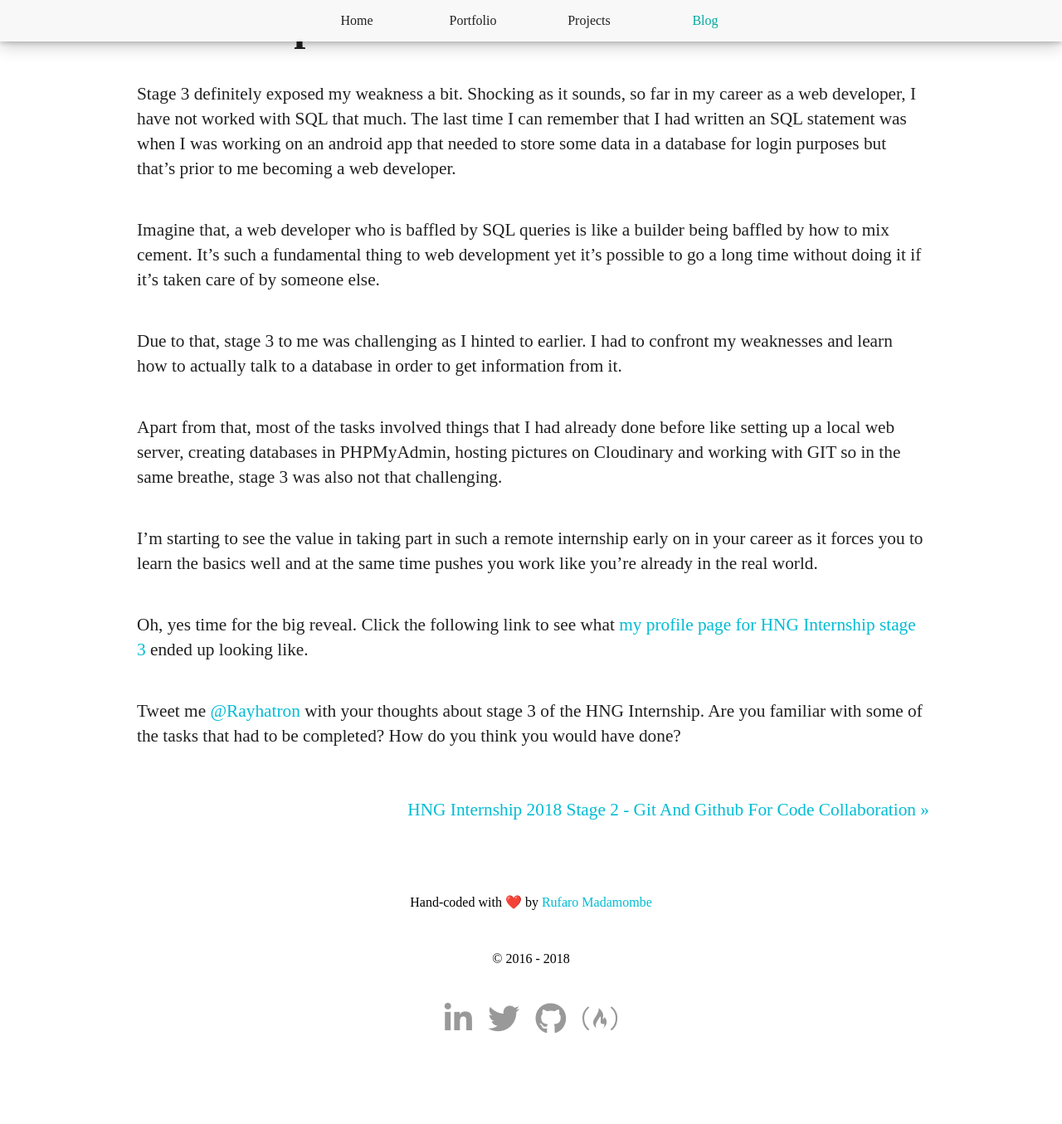
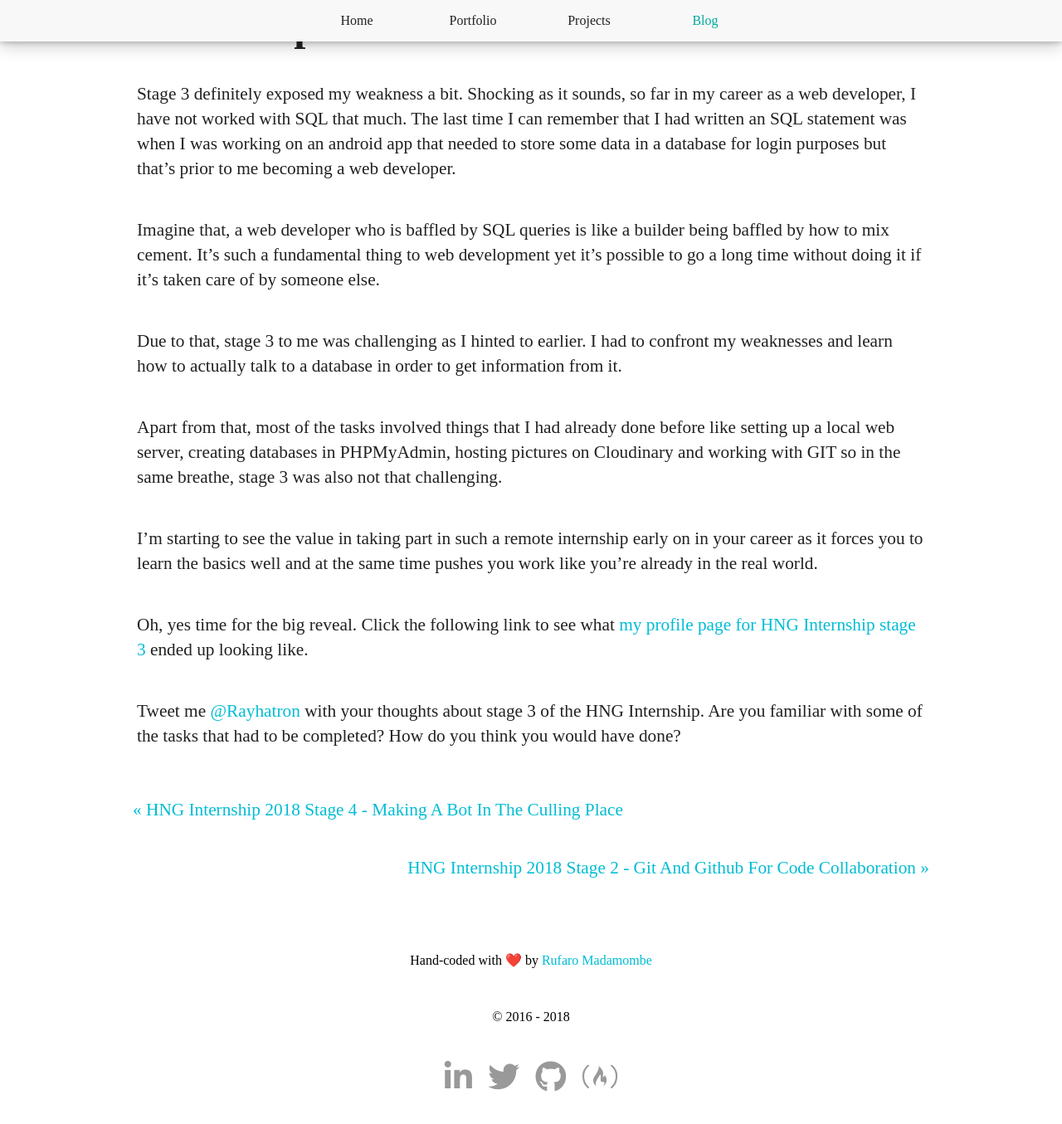
Before and after one commit to Rayhatron/rayhatron.github.io, a Jekyll site: the page built from _posts/hng-internship/2018-05-01-hng-internship-2018-stage-3-intro-to-phpmyadmin-and-sql.md, in a window 1280 px wide and 1400 px high, scrolled down 5353 px. Shown: the top 1355 px of the window at 83% size. Built offline with Jekyll 4.4.1, drawn with Linux system fonts in a browser that asks for light colours; nearby versions of some CDN libraries; emoji names are drawn with the system emoji font; some web fonts are replaced; before the commit the page ends 6683 px from its top, so only the background shows below that; some of the changed lines change nothing that is shown.

Commit message:
Blog Post: HNG Internship 2018 Stage 4 - Making A Bot In The Culling Place

```diff
--- /dev/null
+++ b/_posts/hng-internship/2018-05-06-hng-internship-2018-stage-4-making-a-bot-in-the-culling-place.md
@@ -0,0 +1,93 @@
+---
+title: HNG Internship 2018 Stage 4 - Making A Bot In The Culling Place
+description: My experience taking part in stage 4 of HNG Internship where we got to make bots using PHP, JavaScript and SQL.
+category: hng-internship
+date: 2018-05-06
+permalink: /blog/:title/
+tags:
+    - hng internship
+    - phpmyadmin
+    - sql
+    - bot
+---
+
+Alright, maybe I should stop linking the intro of these posts to the difficulty of the stage. When we talked about [stage 3 of the HNG Internship](/blog/hng-internship-2018-stage-3-intro-to-phpmyadmin-and-sql/){:target="_blank"} I said it puts the "*C* in challenging", as true as that was, stage 4 nullifies that statement.
+<!--more-->
+
+You see each new stage somehow manages to make the previous one look like a piece of cake and that's how it's supposed to be so it's great. Stage 4 also known as the culling place didn't disappoint in that area.
+
+## HNG Internship Stage 4 Tasks
+
+1. Build a chatbot.
+
+## That's it?
+
+Well, even though for HNG Internship stage 4 you just had to build a chatbot, that bot had a list of feature requirements that it had to fulfil for you to go to the next stage.
+
+### 1. Your bot should look nice
+
+As with any software that is used by people, it has an interface which is used to interact with it. So likewise, your bot had to have a chatting interface that looked good and resembled a chatbot. If you've been following my journey through the stages then you'd know that for this requirement you'll most likely be using [Figma design](https://www.figma.com/){:target="_blank"} to create the interface as we have been using the design software since [stage one of the HNG Internship](/blog/hng-internship-2018-stage-1-design-and-a-bit-of-code/){:target="_blank"}.
+
+### 2. Your bot should be able to respond to messages
+
+Well, it wouldn't be chatbot if it just looked nice but you couldn't chat with it, right? :stuck_out_tongue_winking_eye:
+
+The second requirement was that it should be functional meaning that if you send it a message then it should respond to that message. But how would your bot know what to say in response to a message?
+
+Well, there are two ways that it would know what to say.
+
+- If someone sends a message that you have a predefined fixed answer to then the bot should use that. For example, if a person was to send "aboutbot" then the bot should respond with its version number, this is something that you would have hardcoded as a response to such a message.
+- If someone sends a message that doesn't have a predefined fixed answer then the bot should get the answer to that message from the database.
+
+The first way that the bot responds to messages is pretty straightforward, however, the second way is the more interesting one. All the bots that are made for stage 4 share one brain which is a table called chatbot in a database that has a list of questions and answers to them.
+
+Any question can have multiple answers to it and if someone immediately repeats a message that they had just sent to your bot then the bot should pick a different answer from the one that it had previously sent so it doesn't repeat 1 answer multiple times in a row.
+
+At this point in time then you might be wondering how would it be able to respond to the messages from people? Well, your chatbot interface should have a form that accepts input in the form of text and when that form is submitted through a [POST request](https://www.w3schools.com/tags/ref_httpmethods.asp){:target="_blank"} to your profile page then some PHP code in your profile page should be able to handle that request.
+
+First of all, the [POST handler](https://www.w3schools.com/php/php_forms.asp){:target="_blank"} would make a check to see if the message sent is one of those predefined ones so that you can immediately respond to it without going to the database, however, if it's not then the code should query the database for answers to the received message.
+
+Once an answer to the message is found then the bot simply responds to the user using that. So what happens if there is no answer in the database to the message sent by the user?
+
+### 3. People should be able to train your chatbot
+
+In the case that no answer is found then your chatbot should respond with something like "Hey I don't know how to respond to that yet, you can train me by entering the following command: `train: question #answer #password`".
+
+That message will let the user know what they need to do in order to train the bot by entering the command specified at the end. Unfortunately or fortunately depending on your point of view, that means that you've got some extra work to do. Now, you've got to check each message that the user sends to see if it meets the training command criteria i.e does it begin with `train:` followed by something then a `#` then something again then a `#` and lastly a password.
+
+If the message sent meets that criteria then you'll have to check if the password is correct before proceeding. Note, that the chatbot specifications require that the password be literally "password". Talk about having a secure password right... :unamused:
+
+Once everything is all good then you have to insert the question and answer into the database. Remember earlier when we said that all the bots share one brain? Since they can all be trained then it means that your bot can know what another bot learned and vice versa.
+
+As beautiful as that sounds, it also means that all the bad language that some bots learn your bot might end up using to respond to people's messages. One of the requirements should probably have been to make sure that your bot can't be taught the bad language.
+
+Anyways it's not a perfect world.
+
+While we're still at the training of your bot, you'll definitely want to check if the question and answer already exist in the database so that you don't repeat them if they do and you might want to make sure that the supplied values in the training command are not empty just to be on the safe side otherwise you'll end up training your bot how to answer to nothing with something or worse nothing.
+
+Hmm, that'd be interesting come to think of it, answering nothing with nothing :laughing:
+
+## Give Your Bot Some Super Powers
+
+All those 3 requirements are what is essential for you to get to stage 5. However, if you'd like to have your bot stand out from the crowd then you'd give it some special abilities like being able to respond to questions like "What's the time?" with the actual time or being able to ask your bot to do cool stuff like evaluate a mathematical formula.
+
+If your bot managed to have that wow factor then you would have earned yourself a nice prize and the bragging rights of course. :sunglasses:
+
+## My Experience Surviving The Culling Place Of HNG Internship
+
+<div class="text-center"><img src="/images/blog/hng-internship/stage-4/hng-internship-stage-4.jpg" alt="HNG Internship 2018 Stage 4 slack channel description" title="HNG Internship 2018 Stage 4 slack channel description"/></div>
+
+You only realize why stage 4 was also called the culling place when you either make it out the other end or you don't. Remember HNG Internship is a 3-month remote internship designed to find the **most talented software developers** in ~~Nigeria~~ Africa.
+
+And that is exactly why stage 4 is the culling place, this is where most people drop out or they shine. Looking at it, building a chatbot might seem simple but when you have to do everything in one PHP file and jump between JavaScript for handling the user interactions, PHP for handling the POST request and SQL for interfacing with the database then it immediately isn't so simple.
+
+For me, it was an amazingly fun challenge. I started off with no clue of how it would turn out, then wrote some spaghetti code, standardized that code and ended up with a functional chatbot. While developing it, I shared how I was doing on Twitter.
+
+<div class="container">
+    <blockquote class="twitter-tweet" data-lang="en"><p lang="en" dir="ltr">Made some good progress on the <a href="https://twitter.com/hashtag/Bot?src=hash&amp;ref_src=twsrc%5Etfw">#Bot</a> for <a href="https://twitter.com/hnginternship?ref_src=twsrc%5Etfw">@hnginternship</a> stage 4. <br><br>It can now successfully accept input, search the DB for answers to questions and retrieve them if they are there otherwise it returns a prompt to the user to train it. <br><br>Still a long way to go<a href="https://twitter.com/hashtag/PHP?src=hash&amp;ref_src=twsrc%5Etfw">#PHP</a> <a href="https://twitter.com/hashtag/SQL?src=hash&amp;ref_src=twsrc%5Etfw">#SQL</a> <a href="https://twitter.com/hashtag/coding?src=hash&amp;ref_src=twsrc%5Etfw">#coding</a> <a href="https://t.co/W766RlkR0N">pic.twitter.com/W766RlkR0N</a></p>&mdash; Rufaro Madamombe (@Rayhatron) <a href="https://twitter.com/Rayhatron/status/987717657309917186?ref_src=twsrc%5Etfw">April 21, 2018</a></blockquote>
+    <script async src="https://platform.twitter.com/widgets.js" charset="utf-8"></script>
+</div>
+
+So you can follow the whole journey [there](https://twitter.com/Rayhatron/status/987717657309917186){:target="_blank"}.
+
+Better yet, here's the live [chatbot](http://old.hng.fun/profile.php?id=rayhatron) for you to play around with. Enjoy!
--- a/_sass/components/_content.scss
+++ b/_sass/components/_content.scss
@@ -38,7 +38,7 @@
     }
 
     @include media("screen", "<tablet"){
-         @include dimensions(95%, initial);
+        @include dimensions(95%, initial);
 
     }
 
@@ -47,8 +47,12 @@
     }
 
     h3{
-          color: $light-grey;
-      }
+        color: $light-grey;
+    }
+
+    img {
+        max-width: 100%;
+    }
 }
 
 .post img.post-featured-image {
```
Also changed, not shown: images/blog/hng-internship/stage-4/hng-internship-stage-4.jpg (added).
